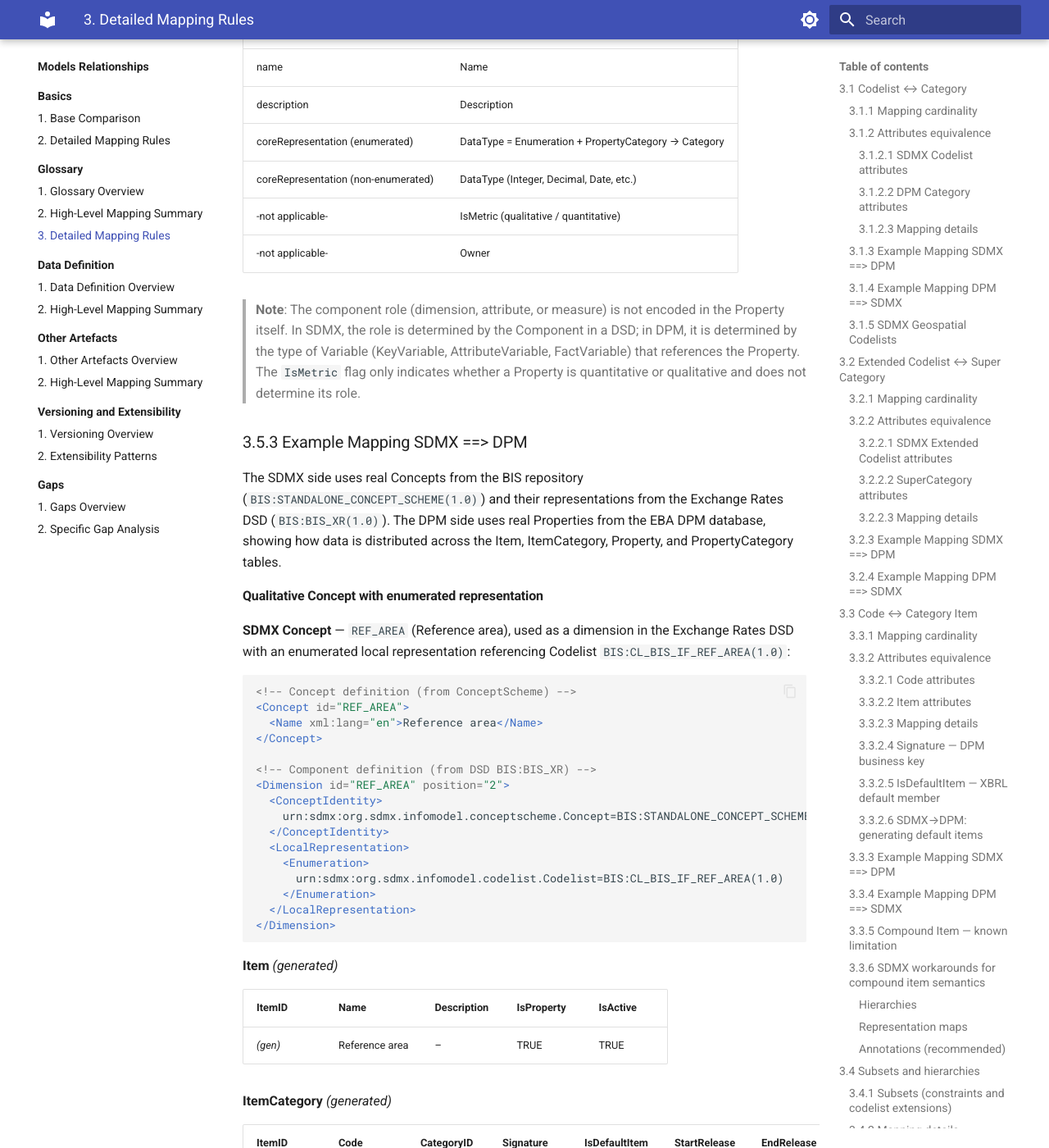
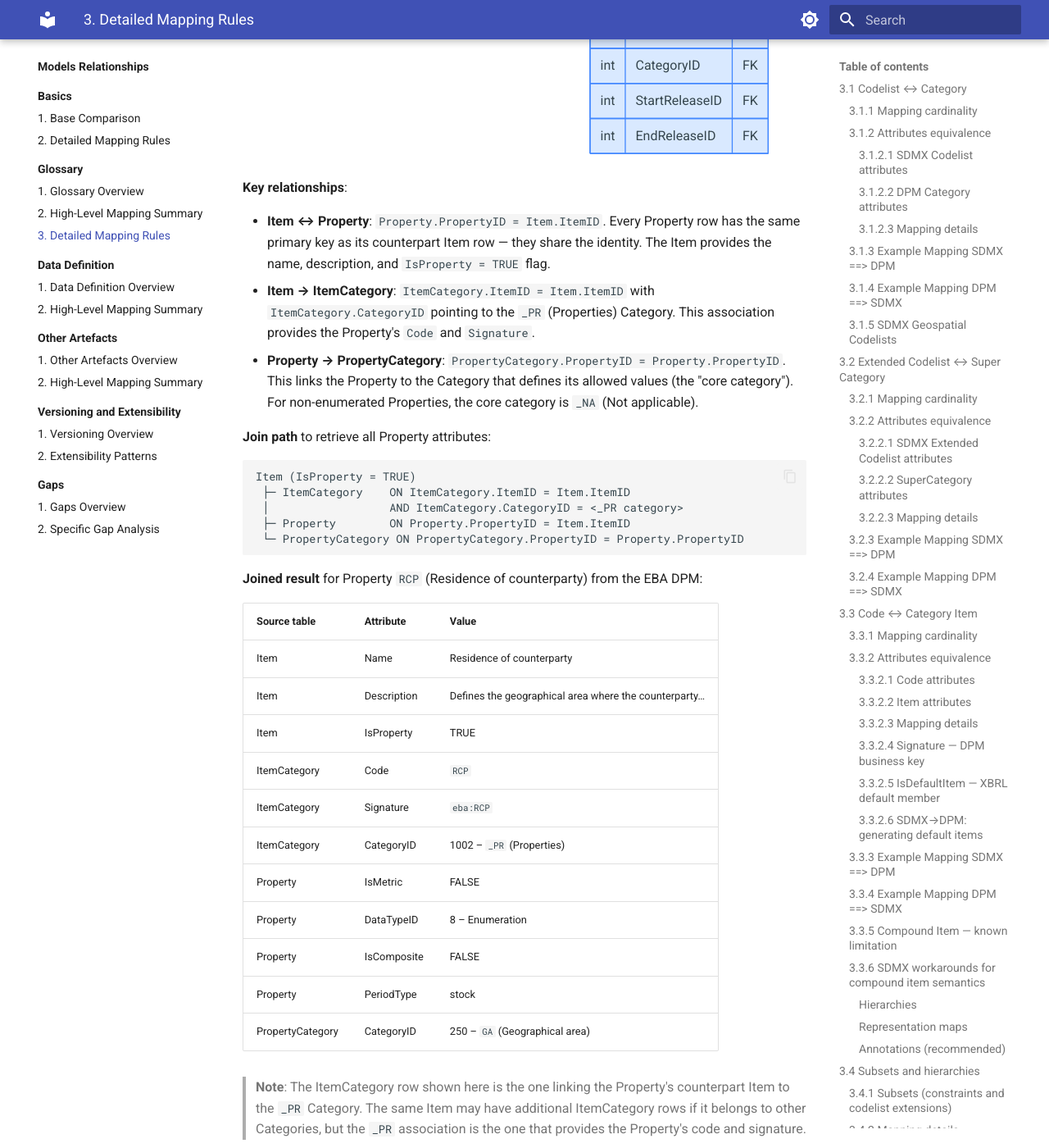
Before and after one commit to sdmx-twg/wp-sdmx-dpm, an MkDocs documentation site: the page built from docs/models-relationships/01_glossary/03_detailed_mapping_rules.md, in a window 1280 px wide and 1400 px high, scrolled down 26306 px. Shown: the whole window at 82% size. Built offline with MkDocs 1.6.1 and Material for MkDocs 9.7.7, drawn with Linux system fonts in a browser that asks for light colours; some of the changed text lies outside the part shown.

Commit message:
docs: document DPM property table joins in concept ↔ property mapping
Adds new subsection 3.5.1 "DPM table structure and join path" with a
Mermaid ER diagram of the four tables (Item, ItemCategory, Property,
PropertyCategory), their foreign-key relationships, the join path, and
a joined result table using the real EBA property RCP.

Renumbers existing subsections 3.5.1–3.5.6 to 3.5.2–3.5.7.

Addresses #68

````diff
--- a/docs/models-relationships/01_glossary/03_detailed_mapping_rules.md
+++ b/docs/models-relationships/01_glossary/03_detailed_mapping_rules.md
@@ -771,7 +771,83 @@ In the DPM, a Property does not directly carry a `Code` attribute. Instead, each
 | ---------- | ---------- | ------------ | ---------- |
 | 1012400535 | 250 – `GA` (Geographical area) | 3.4 | – |
 
-### 3.5.1 Mapping cardinality
+### 3.5.1 DPM table structure and join path
+
+A DPM Property is not stored in a single table. Its attributes are spread across four tables that must be joined to obtain the complete picture:
+
+```mermaid
+erDiagram
+    Item {
+        int ItemID PK
+        nvarchar Name
+        nvarchar Description
+        bit IsProperty
+        bit IsActive
+    }
+    ItemCategory {
+        int ItemID FK
+        int CategoryID FK
+        nvarchar Code
+        nvarchar Signature
+        bit IsDefaultItem
+        int StartReleaseID FK
+        int EndReleaseID FK
+    }
+    Property {
+        int PropertyID PK
+        bit IsMetric
+        int DataTypeID FK
+        bit IsComposite
+        nvarchar PeriodType
+        int ValueLength
+    }
+    PropertyCategory {
+        int PropertyID FK
+        int CategoryID FK
+        int StartReleaseID FK
+        int EndReleaseID FK
+    }
+
+    Item ||--o{ ItemCategory : "ItemID"
+    Item ||--o| Property : "ItemID = PropertyID"
+    Property ||--o{ PropertyCategory : "PropertyID"
+```
+
+**Key relationships**:
+
+- **Item ↔ Property**: `Property.PropertyID = Item.ItemID`. Every Property row has the same primary key as its counterpart Item row — they share the identity. The Item provides the name, description, and `IsProperty = TRUE` flag.
+- **Item → ItemCategory**: `ItemCategory.ItemID = Item.ItemID` with `ItemCategory.CategoryID` pointing to the `_PR` (Properties) Category. This association provides the Property's `Code` and `Signature`.
+- **Property → PropertyCategory**: `PropertyCategory.PropertyID = Property.PropertyID`. This links the Property to the Category that defines its allowed values (the "core category"). For non-enumerated Properties, the core category is `_NA` (Not applicable).
+
+**Join path** to retrieve all Property attributes:
+
+```
+Item (IsProperty = TRUE)
+ ├─ ItemCategory    ON ItemCategory.ItemID = Item.ItemID
+ │                  AND ItemCategory.CategoryID = <_PR category>
+ ├─ Property        ON Property.PropertyID = Item.ItemID
+ └─ PropertyCategory ON PropertyCategory.PropertyID = Property.PropertyID
+```
+
+**Joined result** for Property `RCP` (Residence of counterparty) from the EBA DPM:
+
+| Source table | Attribute | Value |
+|--------------|-----------|-------|
+| Item | Name | Residence of counterparty |
+| Item | Description | Defines the geographical area where the counterparty… |
+| Item | IsProperty | TRUE |
+| ItemCategory | Code | `RCP` |
+| ItemCategory | Signature | `eba:RCP` |
+| ItemCategory | CategoryID | 1002 – `_PR` (Properties) |
+| Property | IsMetric | FALSE |
+| Property | DataTypeID | 8 – Enumeration |
+| Property | IsComposite | FALSE |
+| Property | PeriodType | stock |
+| PropertyCategory | CategoryID | 250 – `GA` (Geographical area) |
+
+> **Note**: The ItemCategory row shown here is the one linking the Property's counterpart Item to the `_PR` Category. The same Item may have additional ItemCategory rows if it belongs to other Categories, but the `_PR` association is the one that provides the Property's code and signature.
+
+### 3.5.2 Mapping cardinality
 
 ```mermaid
 classDiagram
@@ -815,7 +891,7 @@ classDiagram
 > **Note**: The component role (dimension, attribute, or measure) is not encoded in the Property itself. In SDMX, the role is determined by the Component in a DSD; in DPM, it is determined by the type of Variable (KeyVariable, AttributeVariable, FactVariable) that references the Property. The `IsMetric` flag only indicates whether a Property is quantitative or qualitative and does not determine its role.
 
 
-### 3.5.3 Example Mapping SDMX ==> DPM
+### 3.5.4 Example Mapping SDMX ==> DPM
 
 The SDMX side uses real Concepts from the BIS repository (`BIS:STANDALONE_CONCEPT_SCHEME(1.0)`) and their representations from the Exchange Rates DSD (`BIS:BIS_XR(1.0)`). The DPM side uses real Properties from the EBA DPM database, showing how data is distributed across the Item, ItemCategory, Property, and PropertyCategory tables.
 
@@ -1078,7 +1154,7 @@ When the Property has a non-enumeration DataType and its PropertyCategory points
 The DPM `Monetary` DataType maps to the SDMX `Decimal` text type. The `IsMetric = TRUE` flag does not affect the Concept itself — it only indicates the Property is quantitative. The component role (measure, dimension, or attribute) is determined by Variable usage, not by `IsMetric`.
 
 
-### 3.5.5 ConceptScheme handling
+### 3.5.6 ConceptScheme handling
 
 In SDMX, Concepts are always contained in a **ConceptScheme**. DPM has no equivalent container: Properties live in a single cross-domain glossary and are organised by ownership and releases.
 
````
Also changed, not shown: other parts of docs/models-relationships/01_glossary/03_detailed_mapping_rules.md (+6 -6 lines).
